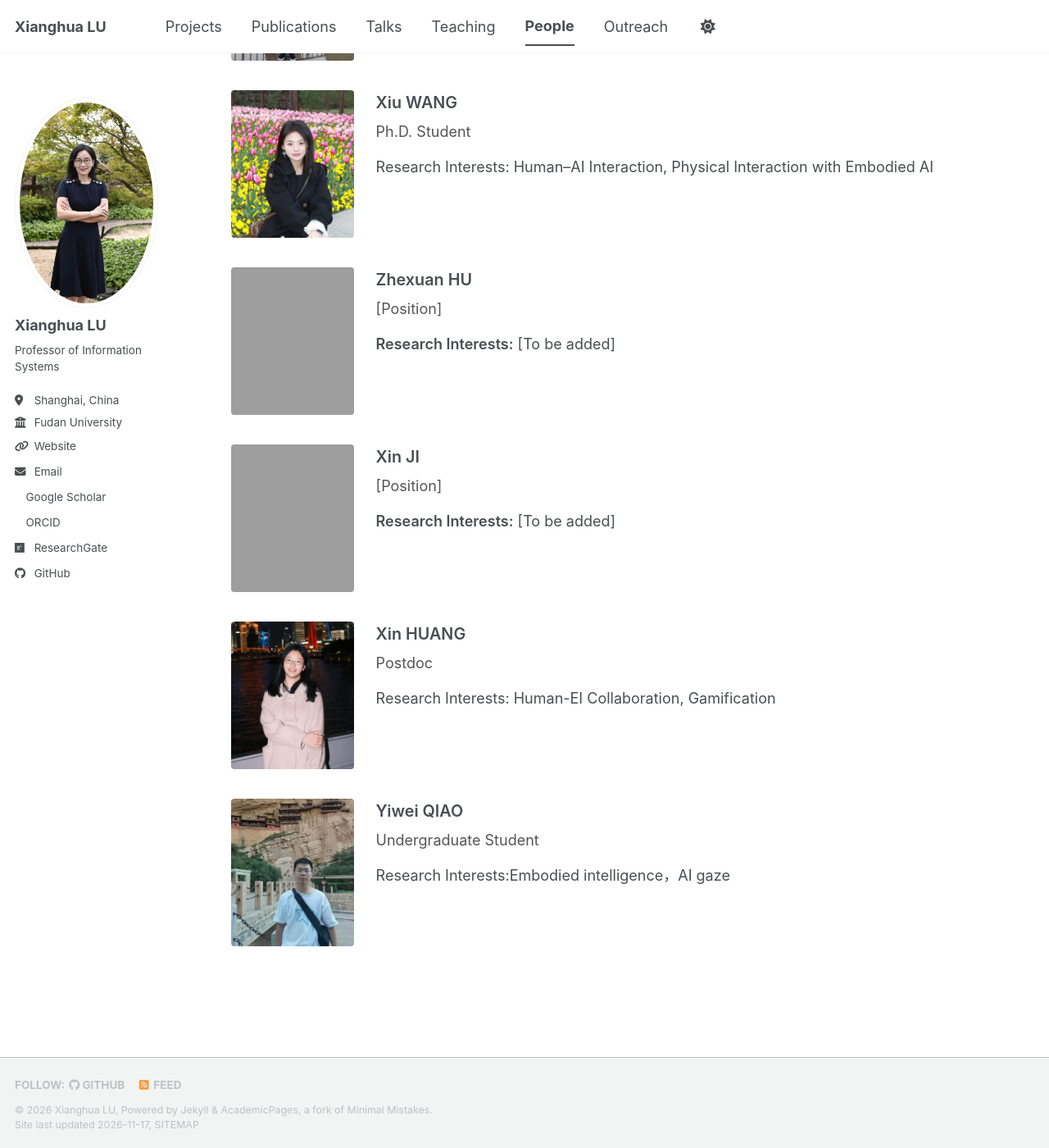
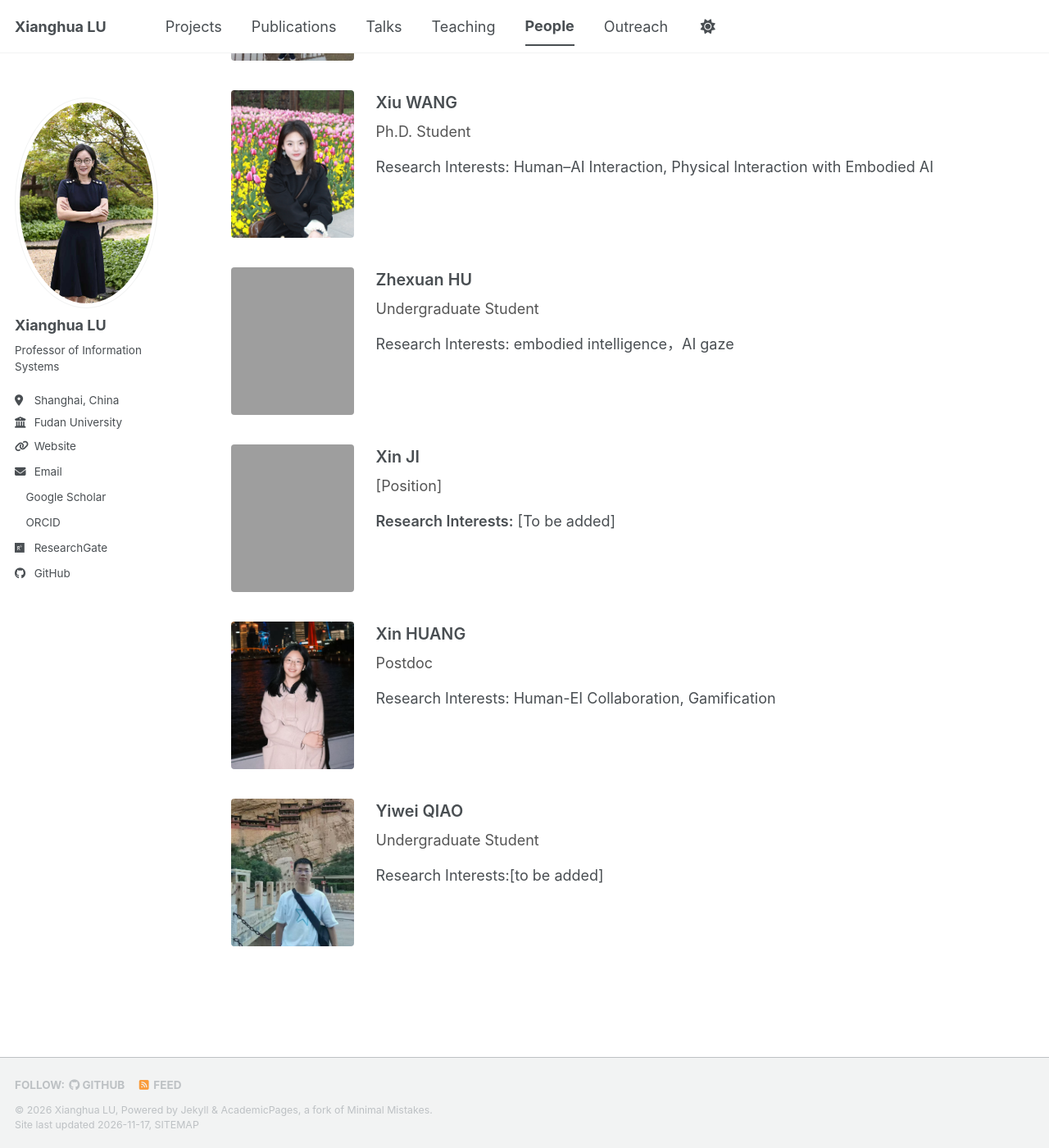
Before and after one commit to Xianghualu/Xianghualu.github.io, a Jekyll site: the page built from _pages/people.html, in a window 1280 px wide and 1400 px high, scrolled down 1879 px. Shown: the whole window at 82% size. Built offline with Jekyll 4.4.1, drawn with Linux system fonts in a browser that asks for light colours; a style sheet for code colours, icons or effects is not loaded.

Commit message:
Update people.html

```diff
--- a/_pages/people.html
+++ b/_pages/people.html
@@ -204,9 +204,9 @@ author_profile: true
            alt="Zhexuan Hu" class="member-photo">
       <div class="member-info">
         <div class="member-name">Zhexuan HU</div>
-        <div class="member-position">[Position]</div>
+        <div class="member-position">Undergraduate Student</div>
         <div class="member-interest">
-          <strong>Research Interests:</strong> [To be added]
+          Research Interests: embodied intelligence，AI gaze
         </div>
       </div>
     </div>
```
Also changed, not shown: other parts of _pages/people.html (+1 -1 lines).
